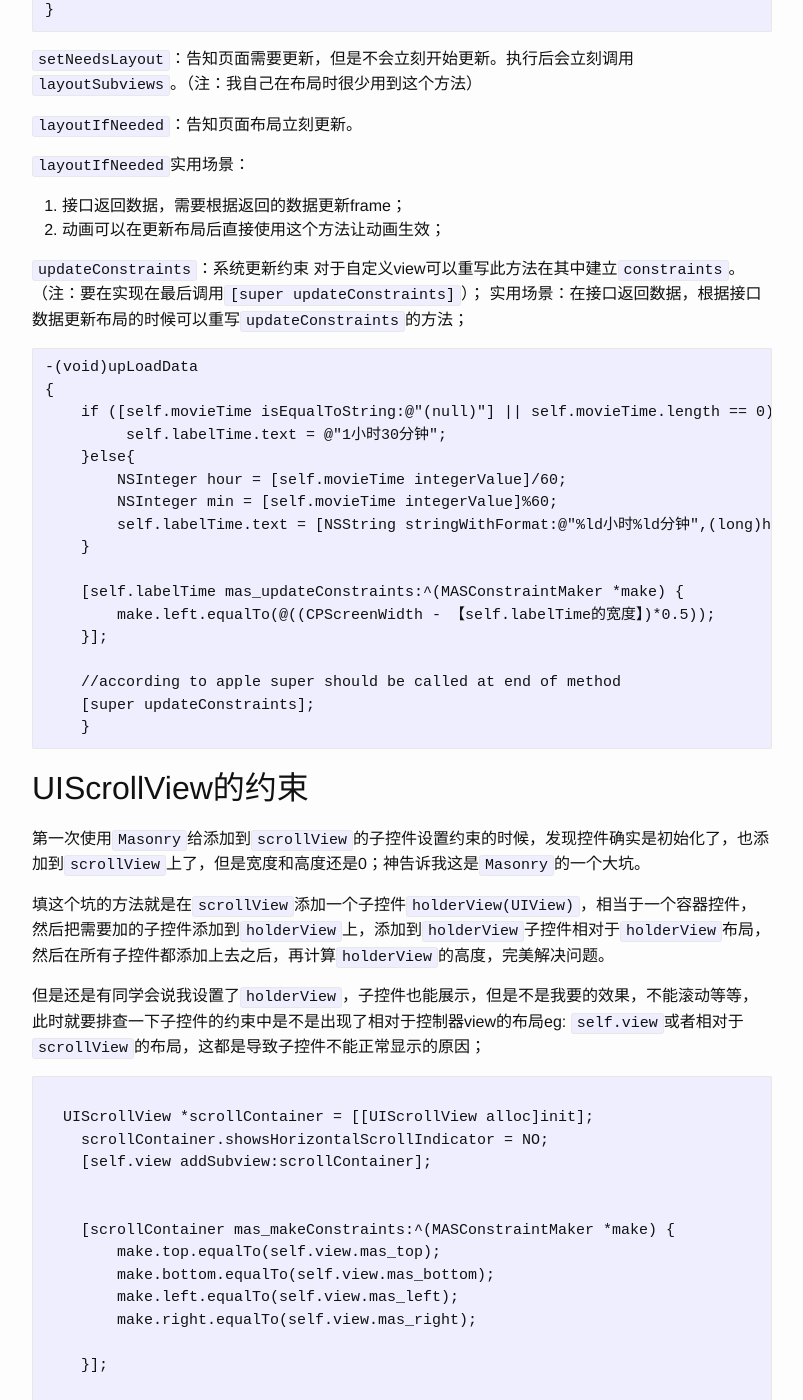
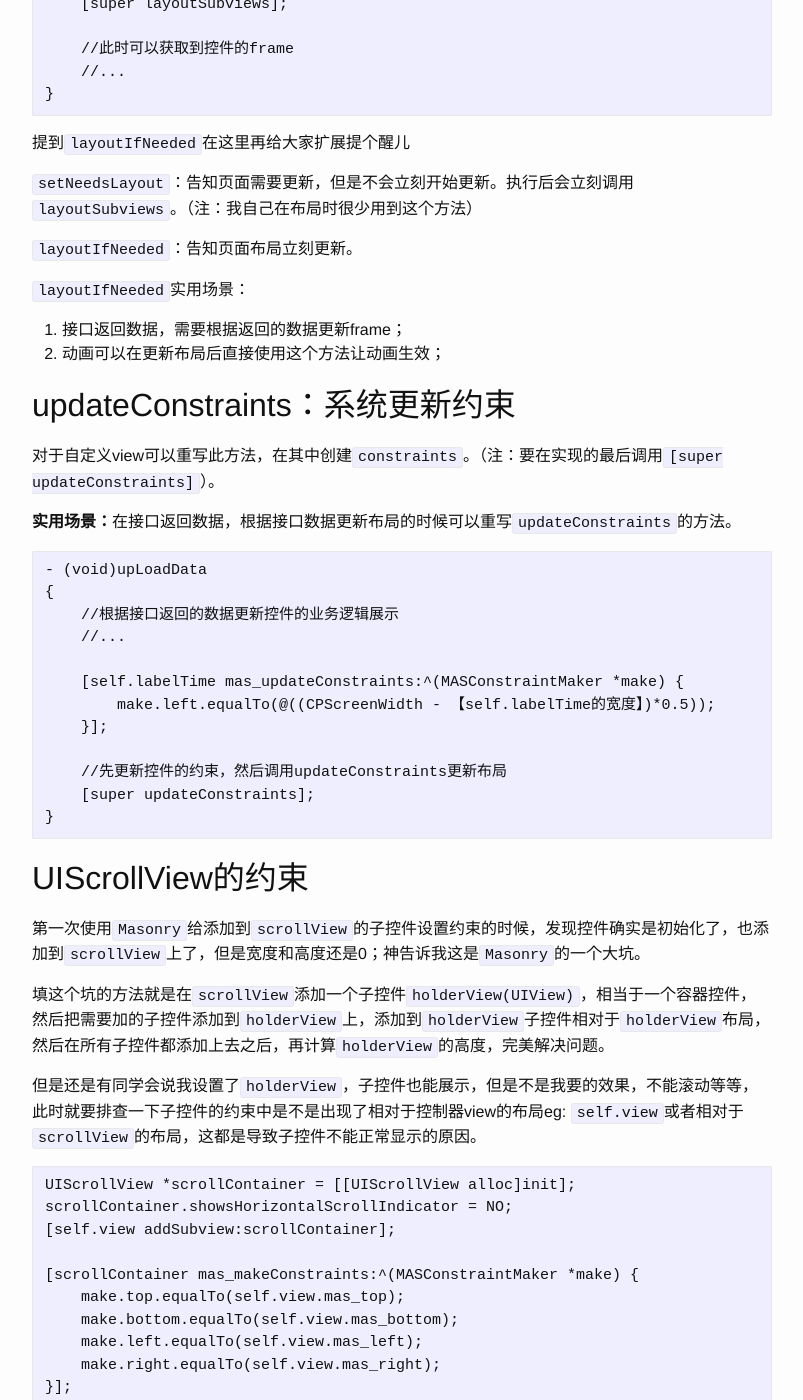
Before and after one commit to AriadneThread/ariadnesthread.github.io, a Jekyll site: the page built from _posts/2016-09-20-Masonry框架的坑.md, in a window 1280 px wide and 1400 px high, scrolled down 542 px. Shown: the whole window, without its empty margins (238-1041 px from the left). Built offline with Jekyll 4.4.1, drawn with Linux system fonts in a browser that asks for light colours; some of the changed text lies outside the part shown.

Commit message:
Update 2016-09-20-Masonry框架的坑.md

`````diff
--- a/_posts/2016-09-20-Masonry框架的坑.md
+++ b/_posts/2016-09-20-Masonry框架的坑.md
@@ -3,22 +3,27 @@
 title:  "Masonry框架的坑"
 date:   2016-09-20 14:53:00
 author: 张海彦
-categories: iOS、masonry
+categories: [iOS, Masonry]
 ---
-`Masonry`添加约束的思想与苹果原生API无异,`Masonry`的实质还是`autolayout`，调用`layoutIfNeeded`函数进行布局，只是`Masonry`语法更简洁,调用起来更方便;
+`Masonry`的实质还是`autolayout`，添加约束的思想与苹果原生API无异，只是`Masonry`语法更简洁，调用起来更方便。
+
+`Masonry`调用`layoutIfNeeded`函数进行布局。
 
 ## 初始化控件并添加到父控制器上，但是子控件的宽度和高度还是0的坑
 
-
-调用`layoutIfNeeded`的目的是让系统调用`layoutSubviews`(系统重写布局)方法，我们也可以直接在`layoutSubviews`这个方法里获取`frame`此时`Masonry`已经计算出了`frame`的值：
+调用`layoutIfNeeded`的目的是让系统调用`layoutSubviews`(系统重写布局)方法，我们也可以直接在`layoutSubviews`这个方法里获取`frame`，此时已经计算出了`frame`的值：
 
 ```
-- (void)layoutSubviews {
+- (void)layoutSubviews
+{
     [super layoutSubviews];
-        //posterView是在initWithFrame方法中初始化的UIImageView控件，此时已经可以获取到posterView的frame
-        NSLog(@"self.posterView.frame = %@",NSStringFromCGRect(self.posterView.frame));
+
+    //此时可以获取到控件的frame
+    //...
 }
 ```
+
+提到`layoutIfNeeded`在这里再给大家扩展提个醒儿
 
 `setNeedsLayout`：告知页面需要更新，但是不会立刻开始更新。执行后会立刻调用`layoutSubviews`。（注：我自己在布局时很少用到这个方法）
 
@@ -29,141 +34,132 @@
 1. 接口返回数据，需要根据返回的数据更新frame；
 2. 动画可以在更新布局后直接使用这个方法让动画生效；
 
-`updateConstraints`：系统更新约束
-对于自定义view可以重写此方法在其中建立`constraints`。（注：要在实现在最后调用`[super updateConstraints]`）；
-实用场景：在接口返回数据，根据接口数据更新布局的时候可以重写`updateConstraints`的方法；
+## updateConstraints：系统更新约束
+
+对于自定义view可以重写此方法，在其中创建`constraints`。（注：要在实现的最后调用`[super updateConstraints]`）。
+
+**实用场景：**在接口返回数据，根据接口数据更新布局的时候可以重写`updateConstraints`的方法。
 
 ````
--(void)upLoadData
+- (void)upLoadData
 {
-    if ([self.movieTime isEqualToString:@"(null)"] || self.movieTime.length == 0) {
-         self.labelTime.text = @"1小时30分钟";
-    }else{
-        NSInteger hour = [self.movieTime integerValue]/60;
-        NSInteger min = [self.movieTime integerValue]%60;
-        self.labelTime.text = [NSString stringWithFormat:@"%ld小时%ld分钟",(long)hour,(long)min];
-    }
+    //根据接口返回的数据更新控件的业务逻辑展示
+    //...
 
     [self.labelTime mas_updateConstraints:^(MASConstraintMaker *make) {
         make.left.equalTo(@((CPScreenWidth - 【self.labelTime的宽度】)*0.5));
     }];
 
-    //according to apple super should be called at end of method
+    //先更新控件的约束，然后调用updateConstraints更新布局
     [super updateConstraints];
-    }
+}
 ````
 
 ## UIScrollView的约束
-
 
 第一次使用`Masonry`给添加到`scrollView`的子控件设置约束的时候，发现控件确实是初始化了，也添加到`scrollView`上了，但是宽度和高度还是0；神告诉我这是`Masonry`的一个大坑。
 
 填这个坑的方法就是在`scrollView`添加一个子控件`holderView(UIView)`，相当于一个容器控件，然后把需要加的子控件添加到`holderView`上，添加到`holderView`子控件相对于`holderView`布局，然后在所有子控件都添加上去之后，再计算`holderView`的高度，完美解决问题。
 
-但是还是有同学会说我设置了`holderView`，子控件也能展示，但是不是我要的效果，不能滚动等等，此时就要排查一下子控件的约束中是不是出现了相对于控制器view的布局eg: `self.view`或者相对于`scrollView`的布局，这都是导致子控件不能正常显示的原因；
+但是还是有同学会说我设置了`holderView`，子控件也能展示，但是不是我要的效果，不能滚动等等，此时就要排查一下子控件的约束中是不是出现了相对于控制器view的布局eg: `self.view`或者相对于`scrollView`的布局，这都是导致子控件不能正常显示的原因。
 
 ````
+UIScrollView *scrollContainer = [[UIScrollView alloc]init];
+scrollContainer.showsHorizontalScrollIndicator = NO;
+[self.view addSubview:scrollContainer];
 
-  UIScrollView *scrollContainer = [[UIScrollView alloc]init];
-    scrollContainer.showsHorizontalScrollIndicator = NO;
-    [self.view addSubview:scrollContainer];
+[scrollContainer mas_makeConstraints:^(MASConstraintMaker *make) {
+    make.top.equalTo(self.view.mas_top);
+    make.bottom.equalTo(self.view.mas_bottom);
+    make.left.equalTo(self.view.mas_left);
+    make.right.equalTo(self.view.mas_right);
+}];
 
+self.holder = [[UIView alloc] init];
+[scrollContainer addSubview:self.holder];
+[self.holder mas_makeConstraints:^(MASConstraintMaker *make) {
+    make.top.equalTo(scrollContainer.mas_top);
+    make.bottom.equalTo(@0);
+    make.width.equalTo(@(CPScreenWidth));
+    make.left.equalTo(scrollContainer.mas_left);
+}];
 
-    [scrollContainer mas_makeConstraints:^(MASConstraintMaker *make) {
-        make.top.equalTo(self.view.mas_top);
-        make.bottom.equalTo(self.view.mas_bottom);
-        make.left.equalTo(self.view.mas_left);
-        make.right.equalTo(self.view.mas_right);
+//子控件
+self.subView = [[UIView alloc] init];
+[self.holder addSubview:self.subView];
 
-    }];
+[self.subView mas_makeConstraints:^(MASConstraintMaker *make) {
+    make.top.equalTo(self.holder.mas_top);
+    make.left.equalTo(self.holder.mas_left);
+    make.right.equalTo(self.holder.mas_right);
+    make.height.equalTo(@(【subView的高度】)));
+}];
 
-
-    self.holder = [[UIView alloc] init];
-    [scrollContainer addSubview:self.holder];
-    [self.holder mas_makeConstraints:^(MASConstraintMaker *make) {
-        make.top.equalTo(scrollContainer.mas_top);
-        make.bottom.equalTo(@0);
-        make.width.equalTo(@(CPScreenWidth));
-        make.left.equalTo(scrollContainer.mas_left);
-
-    }];
-
-    //卡片图片
-    self.vipCardBgV = [[UIImageView alloc] init];
-    self.vipCardBgV.contentMode = UIViewContentModeScaleAspectFill;
-    self.vipCardBgV.image = [UIImage imageNamed:@"cinephile_card_background"];
-    self.vipCardBgV.clipsToBounds = YES;
-    self.vipCardBgV.layer.cornerRadius = 5.0;
-    [self.holder addSubview:self.vipCardBgV];
-
-    [self.vipCardBgV mas_makeConstraints:^(MASConstraintMaker *make) {
-        make.top.equalTo(self.holder.mas_top).offset(vipCardBgVMargin);
-        make.left.equalTo(self.holder.mas_left).offset(vipCardBgVMargin);
-        make.right.equalTo(self.holder.mas_right).offset(-vipCardBgVMargin);
-        make.height.equalTo(@(cardImgCoefficient * (CPScreenWidth - vipCardBgVMargin * 2)));
-    }];
-
-    [self.holder mas_makeConstraints:^(MASConstraintMaker *make) {
-        make.bottom.equalTo(self.vipCardBgV.mas_bottom).offset(80);
-    }];
-
+[self.holder mas_makeConstraints:^(MASConstraintMaker *make) {
+    make.bottom.equalTo(self.subView.mas_bottom).offset(80);
+}];
 ````
 
 ## 简单动画的设置
 
-比如说UIView的动画，改变某个控件的`frame`即可实现动画，但是在`Masonry`添加约束下，需要改变控件的insets值来完成动画效果；
+比如说UIView的动画，改变某个控件的`frame`即可实现动画，但是在`Masonry`添加约束下，需要改变控件的insets值来完成动画效果。
 
 ```
 [container mas_makeConstraints:^(MASConstraintMaker *make) {
-        make.left.right.equalTo(@0);
-        make.bottom.equalTo(self.mas_bottom);
-        self.animationConstraint = make.top.equalTo(self.mas_bottom).insets(self.insetsContent);
+    make.left.right.equalTo(@0);
+    make.bottom.equalTo(self.mas_bottom);
+    self.animationConstraint = make.top.equalTo(self.mas_bottom).insets(self.insetsContent);
 }];
-
 ```
 
 ```
 //隐藏到显示动画
-self.animationConstraint.insets = K_CONTENT_INSETS_SHOW;
-self.insetsContent = K_CONTENT_INSETS_SHOW;
-[UIView animateWithDuration:K_POP_ANIMATION_DURATION
+self.animationConstraint.insets = UIEdgeInsetsMake(-321, 0, 0, 0);
+self.insetsContent = UIEdgeInsetsMake(-321, 0, 0, 0);
+[UIView animateWithDuration:0.3
                  animations:^{
                      [self layoutIfNeeded];
                  }];
 ```
 
-## 设置`UITableView`的`contentOffSet`的值
+## 设置UITableView的contentOffSet的值
 
+这个问题应该也有好多同学遇到吧，反正彦子是遇到了，以前想首次加载页面的时候就想让`UITableView`滚动到某个位置，在`viewDidLoad`中设置`contentOffSet`就可以实现了，但是`Masonry`添加约束的话就不行。
 
-这个问题应该也有好多同学遇到吧，反正彦子是遇到了，以前想首次加载页面的时候就想让`UITableView`滚动到某个位置，在`viewDidLoad`中设置`contentOffSet`就可以实现了，但是`Masonry`添加约束的话就不行。其实最简单的解决方法就是在`viewWillAppear`中设置`contentOffSet`。
+其实最简单的解决方法就是在`viewWillAppear`中设置`contentOffSet`。
 
-## `UITabelViewCell`的高度的计算（亲测可行~）
+## UITabelViewCell高度的动态计算（亲测可行~）
 
 ```
+@property (nonatomic, strong) UITableViewCell *tableViewCell;
+
 - (CGFloat)tableView:(UITableView *)tableView heightForRowAtIndexPath:(NSIndexPath *)indexPath
 {
-    if (!self.cPCardHelpCell) {
-         self.cPCardHelpCell = [[CPCardHelpCell alloc] initWithStyle:UITableViewCellStyleDefault reuseIdentifier:@"cardHelpCellIntifier"];
+    if (!self.tableViewCell) {
+         self.tableViewCell = [[UITableViewCell alloc]
+                 initWithStyle:UITableViewCellStyleDefault reuseIdentifier:@"cellIntifier"];
     }
 
-   [self.cPCardHelpCell upLoadDate]; //这里是设置填充内容到cell中.
-   [self.cPCardHelpCell layoutIfNeeded];
-    CGFloat height = [self.cPCardHelpCell.contentView systemLayoutSizeFittingSize:UILayoutFittingCompressedSize].height;
-    return height + 1.0f;
+    //这里是设置填充内容到cell中.
+    //...
+
+    [self.tableViewCell layoutIfNeeded];
+    CGFloat height = [self.tableViewCell.contentView systemLayoutSizeFittingSize:UILayoutFittingCompressedSize].height;
+    return height;
 }
 ```
 
 ```
 - (UITableViewCell *) tableView:(UITableView *)tableView cellForRowAtIndexPath:(NSIndexPath *)indexPath
 {
-    CPCardHelpCell *cell = [tableView dequeueReusableCellWithIdentifier:@"cardHelpCellIntifier"];
+    UITableViewCell *cell = [tableView dequeueReusableCellWithIdentifier:@"cellIntifier"];
     if (cell == nil) {
-        cell = [[CPCardHelpCell alloc] initWithStyle:UITableViewCellStyleDefault reuseIdentifier:@"cardHelpCellIntifier"];
-        cell.selectionStyle = UITableViewCellSelectionStyleNone;
+        cell = [[UITableViewCell alloc] initWithStyle:UITableViewCellStyleDefault reuseIdentifier:@"cellIntifier"];
     }
 
-    [cell upLoadDate]; //这里是设置填充内容到cell中.
+    //这里是设置填充内容到cell中
+    //...
+
     return cell;
 }
 ```
-￼
`````
